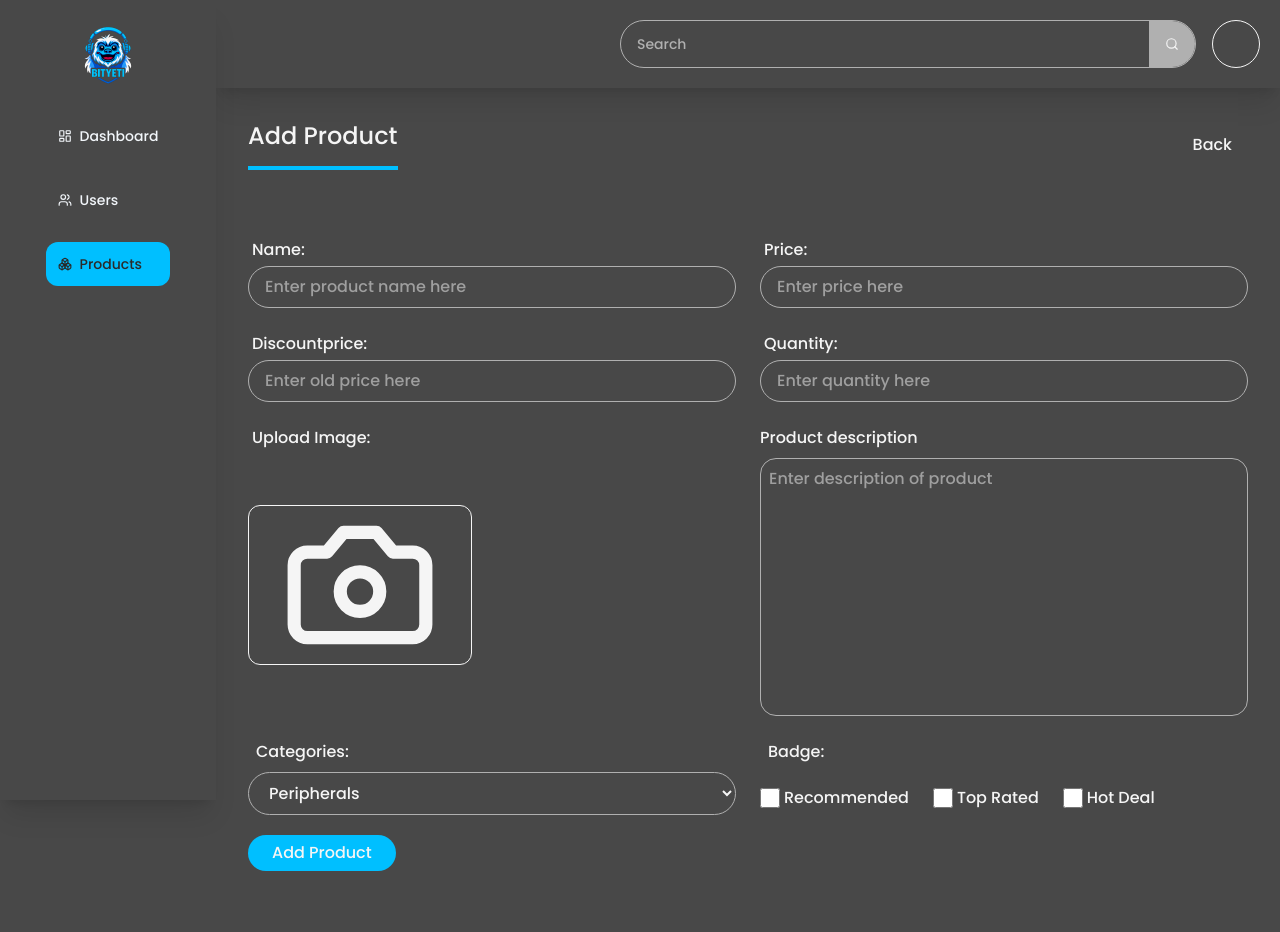
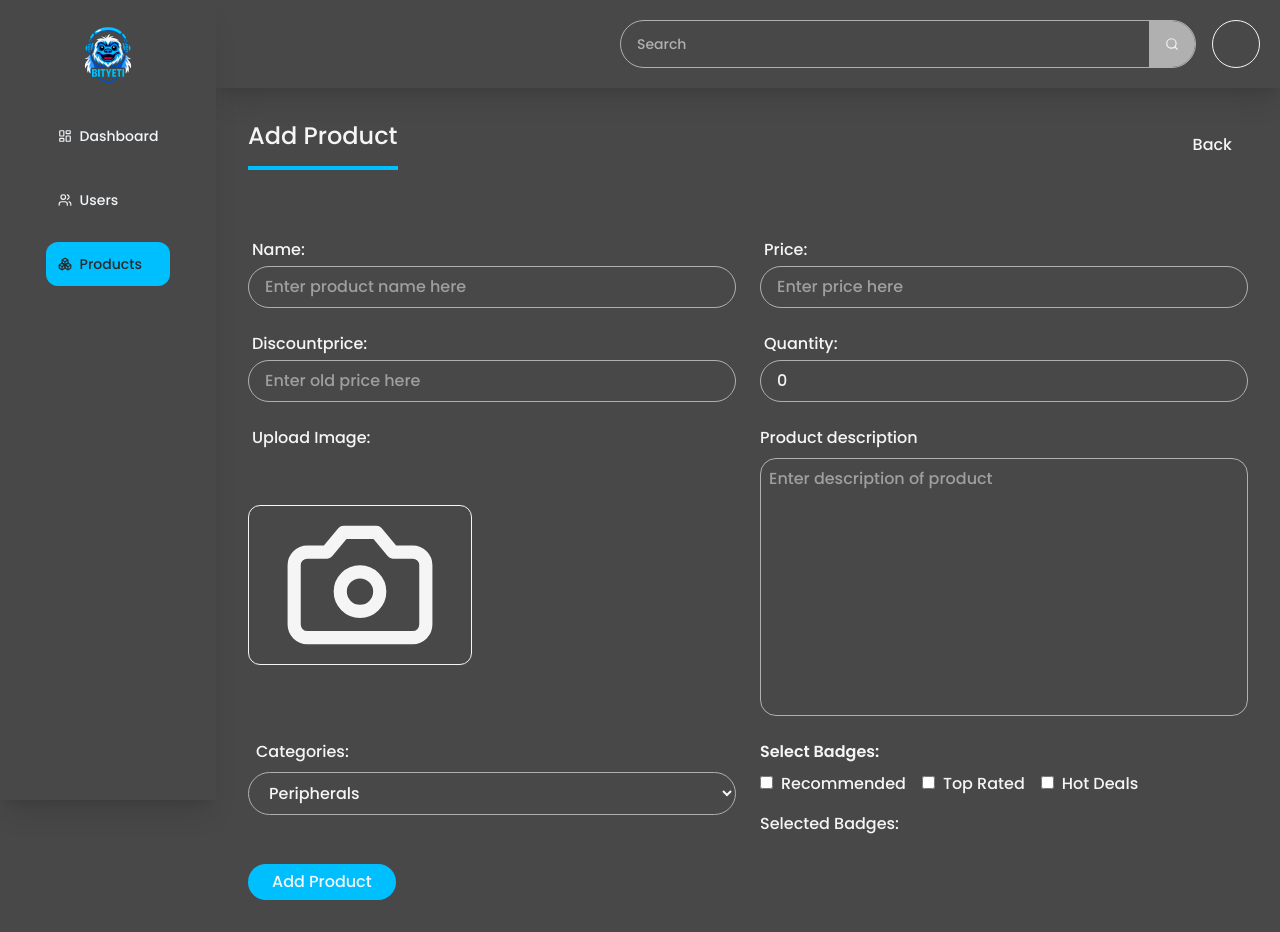
Before and after one commit to BikalRai/collegeReactProject, a React (Vite) app: page /products/add in a window 1280 px wide. Before the commit the page ends 903 px from the top, so only its background shows below. Built offline with nearby package versions, Linux system fonts and the light colour scheme.

Commit message:
updated db.json rework product add and input component

```diff
--- a/db.json
+++ b/db.json
@@ -3,121 +3,141 @@
     {
       "id": "1",
       "name": "Gaming Keyboard",
-      "price": 1500,
-      "discountPrice": 1100,
+      "price": "1500",
+      "discountPrice": "1100",
       "images": ["keyboard.png"],
-      "badge": ["recommended"],
-      "categories": ["peripherals"],
+      "badge": [1],
+      "categories": "peripherals",
+      "description": "High-quality gaming keyboard with RGB lighting",
+      "quantity": 50,
+      "rating": 0,
       "onSale": true,
-      "rating": 0,
       "reviews": []
     },
     {
       "id": "2",
       "name": "Mechanical Gaming Keyboard",
-      "price": 2200,
-      "discountPrice": 1800,
+      "price": "2200",
+      "discountPrice": "1800",
       "images": ["keyboard.png"],
-      "badge": ["recommended", "topRated"],
-      "categories": ["peripherals"],
+      "badge": [1, 2],
+      "categories": "peripherals",
+      "description": "Durable mechanical keyboard for pro gamers",
+      "quantity": 30,
+      "rating": 0,
       "onSale": true,
-      "rating": 0,
       "reviews": []
     },
     {
       "id": "3",
       "name": "RGB Gaming Keyboard",
-      "price": 2000,
-      "discountPrice": 1600,
+      "price": "2000",
+      "discountPrice": "1600",
       "images": ["keyboard.png"],
-      "badge": ["hotDeal"],
-      "categories": ["peripherals"],
+      "badge": [3],
+      "categories": "peripherals",
+      "description": "RGB backlit keyboard with customizable keys",
+      "quantity": 40,
+      "rating": 0,
       "onSale": true,
-      "rating": 0,
       "reviews": []
     },
     {
       "id": "4",
       "name": "Wireless Gaming Keyboard",
-      "price": 2500,
-      "discountPrice": 2100,
+      "price": "2500",
+      "discountPrice": "2100",
       "images": ["keyboard.png"],
-      "badge": ["recommended", "hotDeal"],
-      "categories": ["peripherals"],
+      "badge": [1, 3],
+      "categories": "peripherals",
+      "description": "Wireless keyboard with long battery life",
+      "quantity": 25,
+      "rating": 0,
       "onSale": true,
-      "rating": 0,
       "reviews": []
     },
     {
       "id": "5",
       "name": "Gaming Mouse",
-      "price": 1700,
-      "discountPrice": 1400,
+      "price": "1700",
+      "discountPrice": "1400",
       "images": ["mouse.png"],
-      "badge": ["topRated"],
-      "categories": ["peripherals"],
+      "badge": [2],
+      "categories": "peripherals",
+      "description": "High-precision gaming mouse",
+      "quantity": 60,
+      "rating": 0,
       "onSale": true,
-      "rating": 0,
       "reviews": []
     },
     {
       "id": "6",
       "name": "Mechanical Mouse Pad",
-      "price": 2600,
-      "discountPrice": 2200,
+      "price": "2600",
+      "discountPrice": "2200",
       "images": ["mousepad.png"],
-      "badge": ["recommended", "topRated"],
-      "categories": ["comfort gear"],
+      "badge": [1, 2],
+      "categories": "comfort gear",
+      "description": "Durable mouse pad with smooth surface",
+      "quantity": 35,
+      "rating": 0,
       "onSale": true,
-      "rating": 0,
       "reviews": []
     },
     {
       "id": "7",
       "name": "Pro Mechanical Keyboard",
-      "price": 2800,
-      "discountPrice": 2400,
+      "price": "2800",
+      "discountPrice": "2400",
       "images": ["keyboard.png"],
-      "badge": ["hotDeal", "topRated"],
-      "categories": ["peripherals"],
+      "badge": [2, 3],
+      "categories": "peripherals",
+      "description": "Professional mechanical keyboard for gamers",
+      "quantity": 20,
+      "rating": 0,
       "onSale": true,
-      "rating": 0,
       "reviews": []
     },
     {
       "id": "8",
       "name": "Gaming Headset",
-      "price": 1900,
-      "discountPrice": 1600,
+      "price": "1900",
+      "discountPrice": "1600",
       "images": ["headset.png"],
-      "badge": ["recommended"],
-      "categories": ["visuals"],
+      "badge": [1],
+      "categories": "visuals",
+      "description": "Surround sound gaming headset",
+      "quantity": 45,
+      "rating": 0,
       "onSale": true,
-      "rating": 0,
       "reviews": []
     },
     {
       "id": "9",
       "name": "Ultra Slim Gaming Keyboard",
-      "price": 2100,
-      "discountPrice": 1750,
+      "price": "2100",
+      "discountPrice": "1750",
       "images": ["keyboard.png"],
-      "badge": ["topRated"],
-      "categories": ["peripherals"],
+      "badge": [2],
+      "categories": "peripherals",
+      "description": "Slim design keyboard for portability",
+      "quantity": 30,
+      "rating": 0,
       "onSale": true,
-      "rating": 0,
       "reviews": []
     },
     {
       "id": "10",
       "name": "Gaming Chair",
-      "price": 1200,
-      "discountPrice": 1000,
+      "price": "1200",
+      "discountPrice": "1000",
       "images": ["chair.png"],
-      "badge": ["hotDeal", "recommended"],
-      "categories": ["comfort gear"],
+      "badge": [1, 3],
+      "categories": "comfort gear",
+      "description": "Ergonomic chair for long gaming sessions",
+      "quantity": 15,
+      "rating": 0,
       "onSale": true,
-      "rating": 0,
       "reviews": []
     }
   ]
--- a/src/components/form/Input.tsx
+++ b/src/components/form/Input.tsx
@@ -1,21 +1,78 @@
-import { LuCamera } from 'react-icons/lu';
-import type { InputType } from '../../utilities/types/appTypes';
-import ProductReviewTextarea from '../productPage/ProductReviewTextarea';
+import { LuCamera, LuX } from "react-icons/lu";
+import type { InputType } from "../../utilities/types/appTypes";
+import ProductReviewTextarea from "../productPage/ProductReviewTextarea";
+import { useState } from "react";
+import PrimaryButtonNoGlow from "../button/PrimaryButtonNoGlow";
+import type { Badge } from "../../utilities/types/productType";
+
+const badges: Badge[] = [
+  { id: 1, name: "Recommended" },
+  { id: 2, name: "Top Rated" },
+  { id: 3, name: "Hot Deals" },
+];
 
 const Input = ({
   name,
-  type = 'text',
+  type = "text",
   inputPlaceholder,
   inputValue,
   inputHandler,
+  onImagesChange,
+  onBadgesChange,
 }: InputType) => {
   const htmlValue =
-    type === 'file' || typeof inputValue !== 'string' ? '' : String(inputValue);
+    type === "file"
+      ? ""
+      : Array.isArray(inputValue)
+      ? ""
+      : inputValue !== undefined
+      ? String(inputValue)
+      : "";
 
-  if (type === 'textarea') {
+  const [preview, setPreview] = useState<string>("");
+  const [images, setImages] = useState<string[]>([]);
+  const [selectedBadges, setSelectedBadges] = useState<number[]>([]);
+
+  const handleImagePreview = (e: React.ChangeEvent<HTMLInputElement>) => {
+    const file = e.target.files?.[0];
+    if (file) {
+      setPreview(URL.createObjectURL(file));
+    }
+  };
+
+  const confirmImage = () => {
+    if (!preview) return;
+    setImages((prev) => {
+      const newImages = [...prev, preview]; // add URL string
+      if (onImagesChange) onImagesChange(newImages);
+      return newImages;
+    });
+    setPreview(""); // clear preview
+  };
+
+  const removeImage = (index: number) => {
+    setImages((prev) => {
+      const newImages = prev.filter((_, i) => i !== index);
+      if (onImagesChange) onImagesChange(newImages);
+      return newImages;
+    });
+  };
+
+  const handleBadgeChange = (badgeId: number) => {
+    setSelectedBadges((prev) => {
+      const newSelected = prev.includes(badgeId)
+        ? prev.filter((id) => id !== badgeId)
+        : [...prev, badgeId];
+
+      if (onBadgesChange) onBadgesChange(newSelected);
+      return newSelected;
+    });
+  };
+
+  if (type === "textarea") {
     return (
       <ProductReviewTextarea
-        title="Product description"
+        title='Product description'
         placeholderText={inputPlaceholder}
         textRow={10}
         value={inputValue}
@@ -24,95 +81,117 @@ const Input = ({
     );
   }
 
-  if (type === 'file') {
+  if (type === "file") {
     return (
-      <div className="grid gap-1">
-        <label htmlFor={name} className="ms-1">
+      <div className='grid gap-1'>
+        <label htmlFor={name} className='ms-1'>
           Upload Image:
         </label>
-        <div className="border h-40 w-56 relative rounded-xl overflow-hidden">
+        <div className='flex gap-5'>
+          <div className='border h-40 w-56 relative rounded-xl overflow-hidden'>
             <input
-            type="file"
+              type='file'
               name={name}
               placeholder={inputPlaceholder}
               value={htmlValue}
-            onChange={inputHandler}
-            className="w-full h-full cursor-pointer absolute top-0 left-0 z-40 opacity-0"
+              onChange={(e) => {
+                handleImagePreview(e);
+                inputHandler(e);
+              }}
+              className='w-full h-full cursor-pointer absolute top-0 left-0 z-40 opacity-0'
             />
-          <LuCamera className="w-full h-full absolute top-0 left-0 z-20" />
-          {/* <img
-          src=''
-          alt=''
-          className='h-full w-full bg-red-200 absolute top-0 left-0 z-30'
-        /> */}
+            {!preview && (
+              <LuCamera className='w-full h-full absolute top-0 left-0 z-20' />
+            )}
+            {preview && (
+              <img
+                src={preview}
+                alt='Preview'
+                className='h-full w-full object-cover absolute top-0 left-0 z-30'
+              />
+            )}
           </div>
+          {images.map((img, index) => (
+            <div key={index} className='relative group'>
+              <img
+                src={img}
+                alt={`Image ${index}`}
+                className='h-20 w-20 object-cover rounded-lg border'
+              />
+              <button
+                type='button'
+                onClick={() => removeImage(index)}
+                className='absolute top-0 right-0 bg-alert text-white rounded-full p-1 opacity-0 group-hover:opacity-100 transition'
+              >
+                <LuX size={14} />
+              </button>
+            </div>
+          ))}
+        </div>
+        {preview && (
+          <div onClick={confirmImage}>
+            <PrimaryButtonNoGlow btnText='Add image' />
+          </div>
+        )}
       </div>
     );
   }
 
-  if (name === 'badge' || type === 'checkbox') {
-    const badgeValues: string[] = Array.isArray(inputValue)
-      ? (inputValue as string[])
-      : [];
+  if (name === "badge" || type === "checkbox") {
+    return (
+      <div className='flex flex-col'>
+        <h2 className='font-semibold mb-2'>Select Badges:</h2>
+        <div className='flex items-center gap-4'>
+          {badges.map((badge) => (
+            <label key={badge.id} className='block cursor-pointer'>
+              <input
+                type='checkbox'
+                value={badge.id}
+                checked={selectedBadges.includes(badge.id)}
+                onChange={() => handleBadgeChange(badge.id)}
+              />
+              <span className='ml-2'>{badge.name}</span>
+            </label>
+          ))}
+        </div>
 
+        <div className='mt-4'>
+          <h3 className='font-medium'>Selected Badges:</h3>
+          <div className='flex gap-2 mt-2'>
+            {selectedBadges.map((id) => {
+              const badge = badges.find((b) => b.id === id);
               return (
-      <div className="grid gap-2">
-        <label htmlFor={name} className="ms-2">
-          {name[0].toUpperCase() + name.slice(1).toLowerCase()}:
-        </label>
-        <div className="flex items-center gap-6">
-          <div className="flex items-center gap-1">
-            <input
-              type="checkbox"
-              name={name}
-              value="recommended"
-              checked={badgeValues.includes('recommended')}
-              className="w-5 h-5"
-            />{' '}
-            <label htmlFor={name}>Recommended</label>
-          </div>
-          <div className="flex items-center gap-1">
-            <input
-              type="checkbox"
-              name={name}
-              value="topRated"
-              checked={badgeValues.includes('topRated')}
-              className="w-5 h-5"
-            />{' '}
-            <label htmlFor={name}>Top Rated</label>
-          </div>
-          <div className="flex items-center gap-1">
-            <input
-              type="checkbox"
-              name={name}
-              value="hotDeal"
-              checked={badgeValues.includes('hotDeal')}
-              className="w-5 h-5"
-            />{' '}
-            <label htmlFor={name}>Hot Deal</label>
+                <span
+                  key={id}
+                  className='px-3 py-1 rounded bg-blue-500 text-white text-sm'
+                >
+                  {badge?.name}
+                </span>
+              );
+            })}
           </div>
         </div>
       </div>
     );
   }
 
-  if (type === 'select' || name === 'categories') {
+  if (type === "select" || name === "categories") {
     return (
-      <div className="grid gap-2">
-        <label htmlFor={name} className="ms-2">
+      <div className='grid gap-2 max-h-12'>
+        <label htmlFor={name} className='ms-2'>
           {name[0].toUpperCase() + name.slice(1).toLowerCase()}:
         </label>
         <select
           name={name}
           id={name}
-          className="w-full rounded-full border border-muted py-2 ps-4 pr-10 outline-none focus:border-primary focus:ring-1 focus:ring-primary  focus:text-primary"
+          className='w-full rounded-full border border-muted py-2 ps-4 pr-10 outline-none focus:border-primary focus:ring-1 focus:ring-primary  focus:text-primary'
           onChange={inputHandler}
           value={htmlValue}
         >
-          <option value="peripherals">Peripherals</option>
-          <option value="visuals">Visuals</option>
-          <option value="powerCore">Power Core</option>
-          <option value="comfortGear">Comfort Gear</option>
+          <option value='peripherals'>Peripherals</option>
+          <option value='visuals'>Visuals</option>
+          <option value='powerCore'>Power Core</option>
+          <option value='comfortGear'>Comfort Gear</option>
         </select>
       </div>
     );
@@ -120,60 +199,13 @@ const Input = ({
 
   return (
     <>
-      {/* {type === 'textarea' ? (
-        <ProductReviewTextarea
-          title="Product description"
-          placeholderText={inputPlaceholder}
-          textRow={10}
-          value={inputValue}
-          onChange={inputHandler}
-        />
-      ) : type === 'file' ? (
-        <div className="grid gap-1">
-          <label htmlFor={name} className="ms-1">
-            Upload Image:
+      <div className='grid gap-1'>
+        <label htmlFor={name} className='block ms-1'>
+          {name[0].toUpperCase() + name.slice(1).toLowerCase()}:{" "}
         </label>
-          <div className="border h-40 w-56 relative rounded-xl overflow-hidden">
+        <div className='border border-muted rounded-full overflow-hidden focus-within:border-primary'>
           <input
-              type="file"
-              name={name}
-              placeholder={inputPlaceholder}
-              value={htmlValue}
-              onChange={inputHandler}
-              className="w-full h-full cursor-pointer absolute top-0 left-0 z-40 opacity-0"
-            /> */}
-      {/* <LuCamera className="w-full h-full absolute top-0 left-0 z-20" /> */}
-      {/* <img
-          src=''
-          alt=''
-          className='h-full w-full bg-red-200 absolute top-0 left-0 z-30'
-        /> */}
-      {/* </div>
-        </div>
-      ) : (
-        <div className="grid gap-1">
-          <label htmlFor={name} className="block ms-1">
-            {name[0].toUpperCase() + name.slice(1).toLowerCase()}:{' '}
-          </label>
-          <div className="border border-muted rounded-full overflow-hidden focus-within:border-primary">
-            <input
-              className="outline-0 w-full ps-4 py-2"
-              type={type}
-              placeholder={inputPlaceholder}
-              name={name}
-              value={htmlValue}
-              onChange={inputHandler}
-            />
-          </div>
-        </div>
-      )} */}
-      <div className="grid gap-1">
-        <label htmlFor={name} className="block ms-1">
-          {name[0].toUpperCase() + name.slice(1).toLowerCase()}:{' '}
-        </label>
-        <div className="border border-muted rounded-full overflow-hidden focus-within:border-primary">
-          <input
-            className="outline-0 w-full ps-4 py-2"
+            className='outline-0 w-full ps-4 py-2'
             type={type}
             placeholder={inputPlaceholder}
             name={name}
--- a/src/components/productPage/ProductReviewTextarea.tsx
+++ b/src/components/productPage/ProductReviewTextarea.tsx
@@ -4,6 +4,7 @@ const ProductReviewTextarea = ({
   title,
   placeholderText,
   textRow,
+  onChange,
 }: TextareaType) => {
   return (
     <div className='flex flex-col gap-2'>
@@ -12,6 +13,7 @@ const ProductReviewTextarea = ({
         placeholder={placeholderText}
         className='resize-none outline-0 border border-muted rounded-2xl w-full p-2'
         rows={textRow}
+        onChange={onChange}
       ></textarea>
     </div>
   );
--- a/src/pages/AdminAddProduct.tsx
+++ b/src/pages/AdminAddProduct.tsx
@@ -1,55 +1,55 @@
-import { useState } from 'react';
-import PrimaryButtonNoGlow from '../components/button/PrimaryButtonNoGlow';
-import Input from '../components/form/Input';
-import AdminHeaderWithBack from '../components/headers/AdminHeaderWithBack';
-import AdminLayout from '../layouts/AdminLayout';
-import type { HeaderWithBackTypes } from '../utilities/types/appTypes';
-import type { CreateProductPayload } from '../utilities/types/productType';
+import { useState } from "react";
+import PrimaryButtonNoGlow from "../components/button/PrimaryButtonNoGlow";
+import Input from "../components/form/Input";
+import AdminHeaderWithBack from "../components/headers/AdminHeaderWithBack";
+import AdminLayout from "../layouts/AdminLayout";
+import type { HeaderWithBackTypes } from "../utilities/types/appTypes";
+import type { ProductTypes } from "../utilities/types/productType";
 
 const section: HeaderWithBackTypes = {
-  title: 'Add Product',
-  btnText: 'Back',
+  title: "Add Product",
+  btnText: "Back",
 };
 
 const formInputs = [
-  { name: 'name', type: 'text', inputPlaceholder: 'Enter product name here' },
-  { name: 'price', type: 'text', inputPlaceholder: 'Enter price here' },
+  { name: "name", type: "text", inputPlaceholder: "Enter product name here" },
+  { name: "price", type: "text", inputPlaceholder: "Enter price here" },
   {
-    name: 'discountPrice',
-    type: 'text',
-    inputPlaceholder: 'Enter old price here',
+    name: "discountPrice",
+    type: "text",
+    inputPlaceholder: "Enter old price here",
   },
-  { name: 'quantity', type: 'text', inputPlaceholder: 'Enter quantity here' },
-  { name: 'images', type: 'file', inputPlaceholder: 'Upload image' },
+  { name: "quantity", type: "text", inputPlaceholder: "Enter quantity here" },
+  { name: "images", type: "file", inputPlaceholder: "Upload image" },
   {
-    name: 'description',
-    type: 'textarea',
-    inputPlaceholder: 'Enter description of product',
+    name: "description",
+    type: "textarea",
+    inputPlaceholder: "Enter description of product",
   },
   {
-    name: 'categories',
-    type: 'select',
-    inputPlaceholder: 'Select Categories',
+    name: "categories",
+    type: "select",
+    inputPlaceholder: "Select Categories",
   },
   {
-    name: 'badge',
-    type: 'checkbox',
-    inputPlaceholder: 'Select Badge',
+    name: "badge",
+    type: "checkbox",
+    inputPlaceholder: "Select Badge",
   },
 ];
 
 const AdminAddProduct = () => {
-  const [formData, setFormData] = useState<CreateProductPayload>({
-    name: '',
-    price: '',
-    discountPrice: '',
-    quantity: '',
-    description: '',
+  const [formData, setFormData] = useState<ProductTypes>({
+    name: "",
+    price: "",
+    discountPrice: "",
     images: [],
     badge: [],
-    categories: 'peripherals',
+    categories: "Peripherals",
+    description: "",
+    quantity: 0,
+    rating: 0,
     onSale: false,
-    rating: 0,
     reviews: [],
   });
 
@@ -60,52 +60,62 @@ const AdminAddProduct = () => {
   ) => {
     const { name, value, type } = e.target;
 
-    if (type === 'file') {
-      const files = (e.target as HTMLInputElement).files;
-      if (files) {
-        setFormData((prev) => ({
-          ...prev,
-          [name]: Array.from(files),
-        }));
-      }
-    } else if (type === 'checkbox') {
-      const checkbox = e.target as HTMLInputElement;
-      const badgeValue = checkbox.value;
+    // Skip file and checkbox here, we handle them via callbacks
+    if (type === "file" || type === "checkbox") return;
 
-      setFormData((prev) => ({
-        ...prev,
-        badge: checkbox.checked
-          ? [...prev.badge, badgeValue]
-          : prev.badge.filter((b) => b !== badgeValue),
-      }));
-    } else if (name === 'categories') {
-      // Handle select dropdown
+    if (name === "quantity") {
+      setFormData((prev) => ({ ...prev, quantity: parseInt(value) || 0 }));
+    } else if (name === "categories") {
       setFormData((prev) => ({ ...prev, categories: value }));
     } else {
-      // Handle regular text inputs and textarea
+      // Regular text/textarea
       setFormData((prev) => ({ ...prev, [name]: value }));
     }
+  };
+
+  const handleImages = (images: string[]) => {
+    setFormData((prev) => ({ ...prev, images }));
+  };
+
+  const handleBadges = (badges: number[]) => {
+    setFormData((prev) => ({ ...prev, badge: badges }));
   };
 
   console.log(formData);
 
   return (
     <AdminLayout>
-      <div className="grid gap-5">
-        <AdminHeaderWithBack section={section} backPath="products" />
-        <form className="grid gap-6 md:grid-cols-2">
-          {formInputs.map((input, i) => (
+      <div className='grid gap-5'>
+        <AdminHeaderWithBack section={section} backPath='products' />
+        <form className='grid gap-6 md:grid-cols-2'>
+          {formInputs.map((input, i) => {
+            const value = formData[input.name as keyof ProductTypes];
+
+            // Narrow type for Input
+            let inputValue: string | number = "";
+            if (typeof value === "string" || typeof value === "number") {
+              inputValue = value;
+            }
+
+            return (
               <Input
                 key={i}
                 name={input.name}
                 type={input.type}
                 inputPlaceholder={input.inputPlaceholder}
-              inputValue={formData[input.name as keyof CreateProductPayload]}
+                inputValue={inputValue}
                 inputHandler={formDataHandler}
+                onImagesChange={
+                  input.type === "file" ? handleImages : undefined
+                }
+                onBadgesChange={
+                  input.type === "checkbox" ? handleBadges : undefined
+                }
               />
-          ))}
+            );
+          })}
         </form>
-        <PrimaryButtonNoGlow btnText="Add Product" />
+        <PrimaryButtonNoGlow btnText='Add Product' />
       </div>
     </AdminLayout>
   );
--- a/src/utilities/types/appTypes.ts
+++ b/src/utilities/types/appTypes.ts
@@ -54,6 +54,8 @@ export interface InputType {
       HTMLInputElement | HTMLTextAreaElement | HTMLSelectElement
     >
   ) => void;
+  onImagesChange?: (images: string[]) => void;
+  onBadgesChange?: (badges: number[]) => void;
 }
 
 export interface HeaderWithBackTypes {
```
Also changed, not shown: src/utilities/types/productType.ts (+16 -6 lines). Lines whose indentation alone changed are shown as unchanged.
